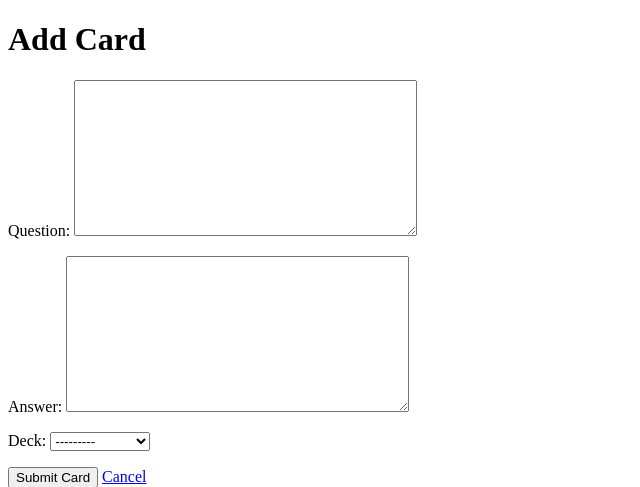
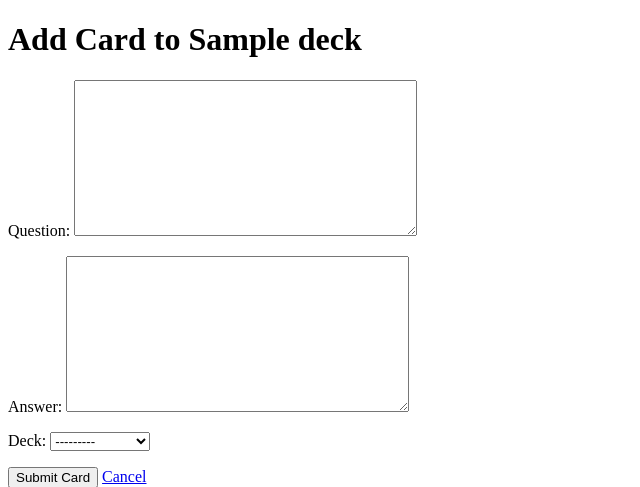
Before and after one commit to Momentum-Team-10/django-duplex-team-ravenclaw, a Django app: page /1/add_card/ in a window 1280 px wide. Shown: the part 98-585 px from the top of the page, without its empty margins (0-640 px from the left). Run offline with Django 3.2, Linux system fonts and the light colour scheme; a user stored in the database is signed in; tables that the repository leaves empty hold one stand-in row (values such as "Sample post").

Commit message:
Added deck title to add card template

```diff
--- a/templates/flashcards/add_card.html
+++ b/templates/flashcards/add_card.html
@@ -2,7 +2,7 @@
 
 {% block content %}
 {% if request.user.is_authenticated %}
-<h1>Add Card</h1>
+<h1>Add Card to {{ deck.title }} </h1>
 
 <div>
   <form action="{% url 'add_card' deck=deck.pk %}" method="POST">
```
